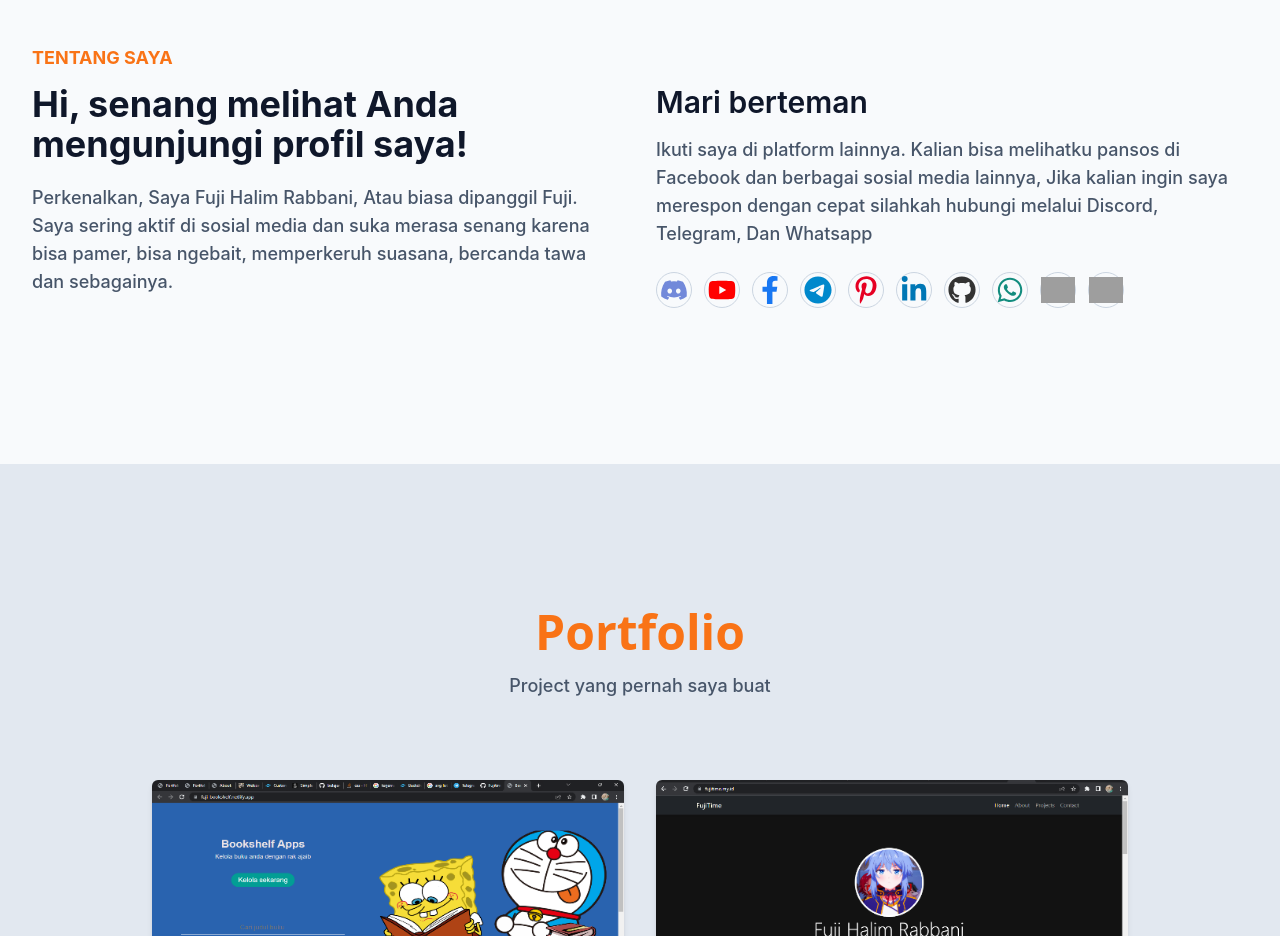
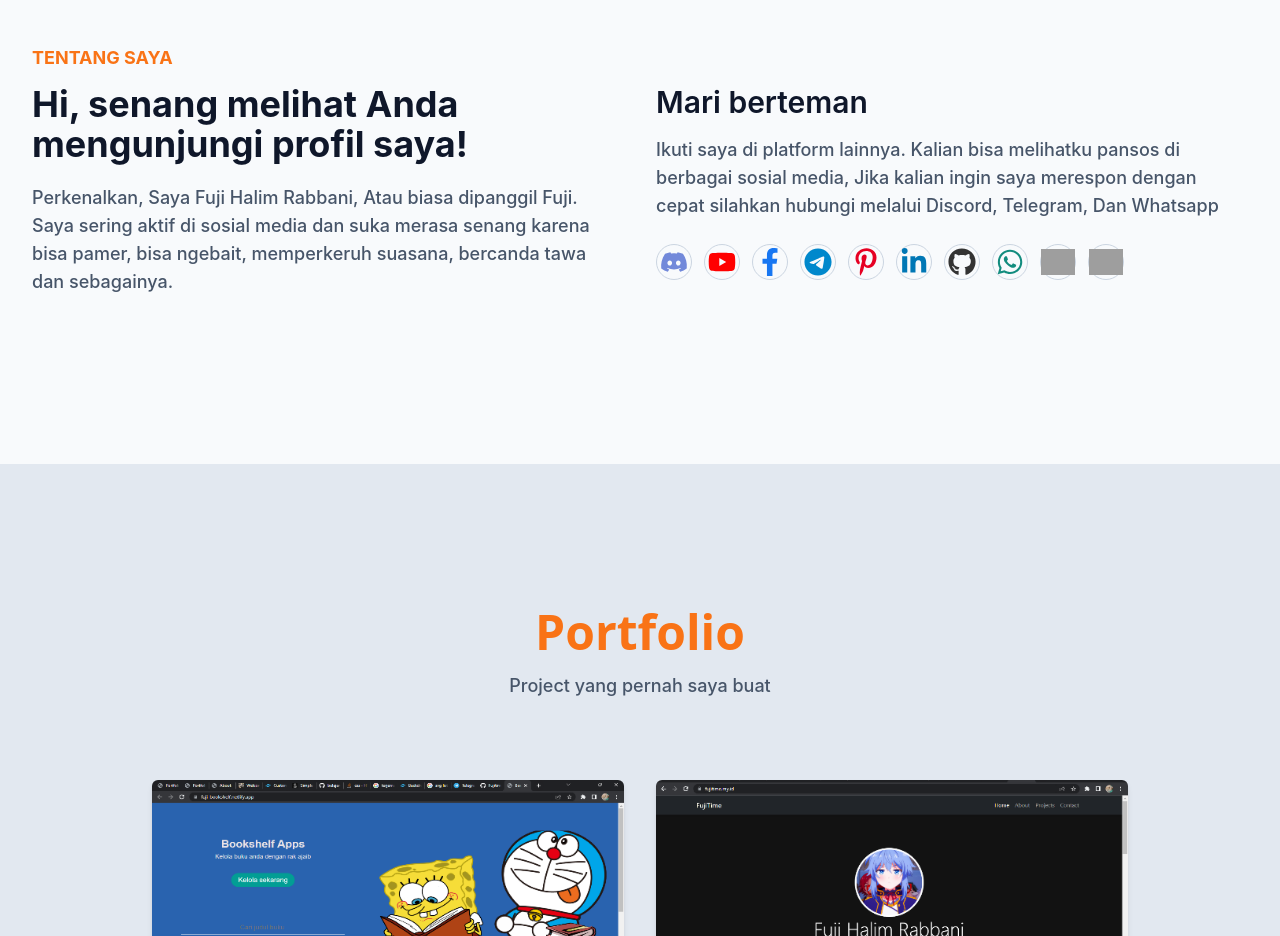
Before and after one commit to Fujitime/Fujitime.github.io, a website: page index.html in a window 1280 px wide. Shown: the part 780-1716 px from the top of the page. Drawn offline with Linux system fonts and the light colour scheme; grey boxes are pictures that could not be loaded.

Commit message:
benerin about

```diff
--- a/index.html
+++ b/index.html
@@ -94,7 +94,7 @@
                 </div>
                 <div class="w-full px-4 lg:w-1/2 ">
                     <h3 class="font-semibold text-2xl text-dark mb-4 lg:text-3xl lg:pt-10 " >Mari berteman </h3>
-                    <p class="font-medium text-base text-secondary mb-6 lg:text-lg" >Ikuti saya di platform lainnya. Kalian bisa melihatku pansos di Facebook dan berbagai sosial media lainnya, Jika kalian ingin saya merespon dengan cepat silahkah hubungi melalui Discord, Telegram, Dan Whatsapp</p>
+                    <p class="font-medium text-base text-secondary mb-6 lg:text-lg" >Ikuti saya di platform lainnya. Kalian bisa melihatku pansos di berbagai sosial media, Jika kalian ingin saya merespon dengan cepat silahkan hubungi melalui Discord, Telegram, Dan Whatsapp</p>
                     <div class="flex items-center flex-wrap">
                         <!-- discord -->
                         <a href="https://discordapp.com/users/680289629571645440" target="_blank" class=" m-1 w-9 h-9 mr-3 rounded-full flex justify-center items-center border border-slate-300 hover:border-slate-200 hover:bg-slate-200 hover:text-white text-slate-300" >
```
